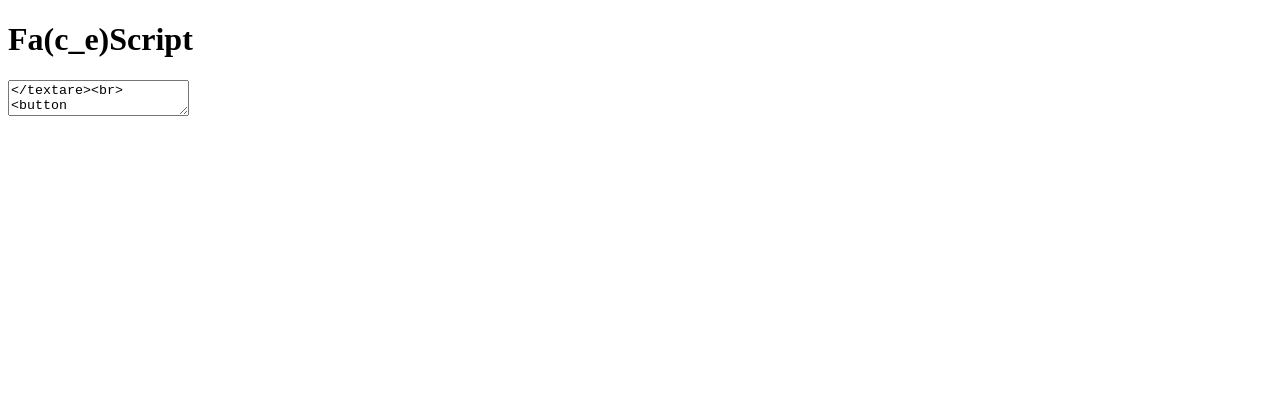
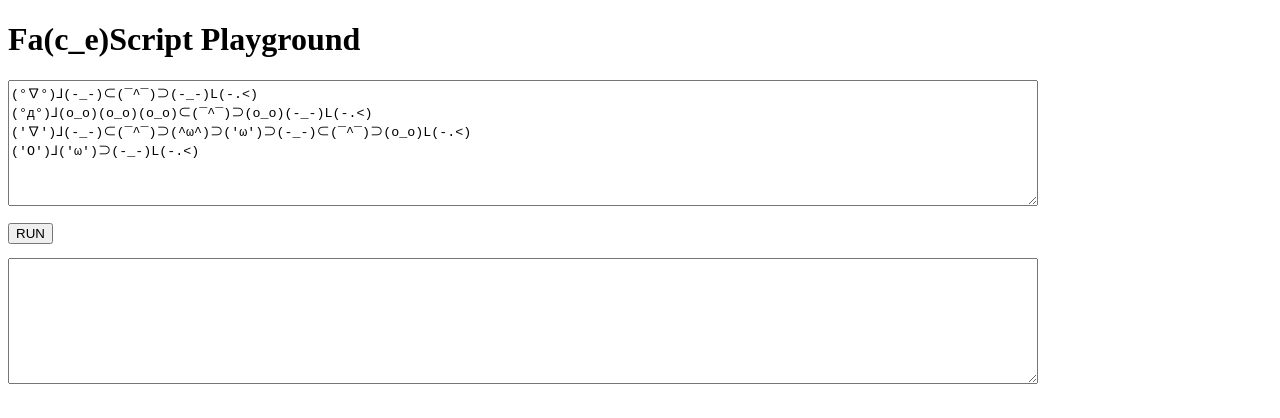
Before and after one commit to o-uki/Fa-c_e-Script, a website: page index.html in a window 1280 px wide. Drawn offline with Linux system fonts and the light colour scheme.

Commit message:
add playground on the browser

```diff
--- a/index.html
+++ b/index.html
@@ -1,14 +1,23 @@
 <!DOCTYPE html><html lang="ja"><head><meta charset="utf-8"><meta name="viewport" content="width=device-width"><link rel="icon" href="data:">
-<title>Fa(c_e)Script</title>
+<title>Fa(c_e)Script Playground</title>
 </head><body>
-<h1>Fa(c_e)Script</h1>
+<h1>Fa(c_e)Script Playground</h1>
 
-<textarea id=ta_src></textare><br>
-<button id=btn_run>RUN</button>
-<textarea id=ta_output></textare><br>
+<textarea id=ta_src></textarea><br>
+<button id=btn_run>RUN</button><br>
+<textarea id=ta_output></textarea><br>
 
 <script type="module">
-btnrun.onclick = () => {
+import faces from "./faces.js";
+
+const sample = `(°∇°)⅃(-_-)⊂(¯^¯)⊃(-_-)L(-.<)
+(°д°)⅃(o_o)(o_o)(o_o)⊂(¯^¯)⊃(o_o)(-_-)L(-.<)
+('∇')⅃(-_-)⊂(¯^¯)⊃(^ω^)⊃('ω')⊃(-_-)⊂(¯^¯)⊃(o_o)L(-.<)
+('O')⅃('ω')⊃(-_-)L(-.<)`;
+
+ta_src.value = sample;
+
+btn_run.onclick = () => {
   const src = ta_src.value;
   ta_output.value = "";
   const outputs = [];
@@ -16,3 +25,13 @@ btnrun.onclick = () => {
   ta_output.value = outputs.join("\n");
 };
 </script>
+
+<style>
+textarea {
+  width: 80vw;
+  height: 9em;
+}
+button {
+  margin: 1em 0;
+}
+</style>
```
Also changed, not shown: README.md.
